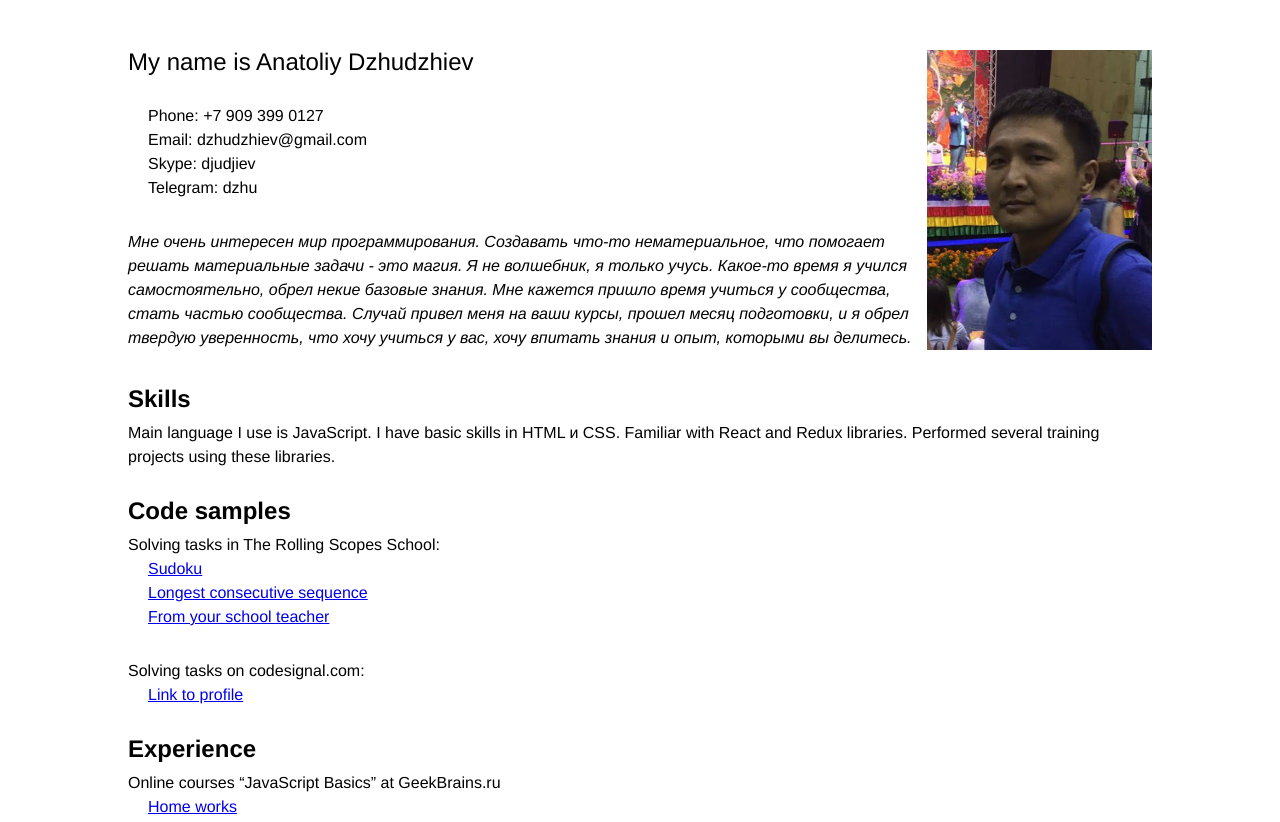
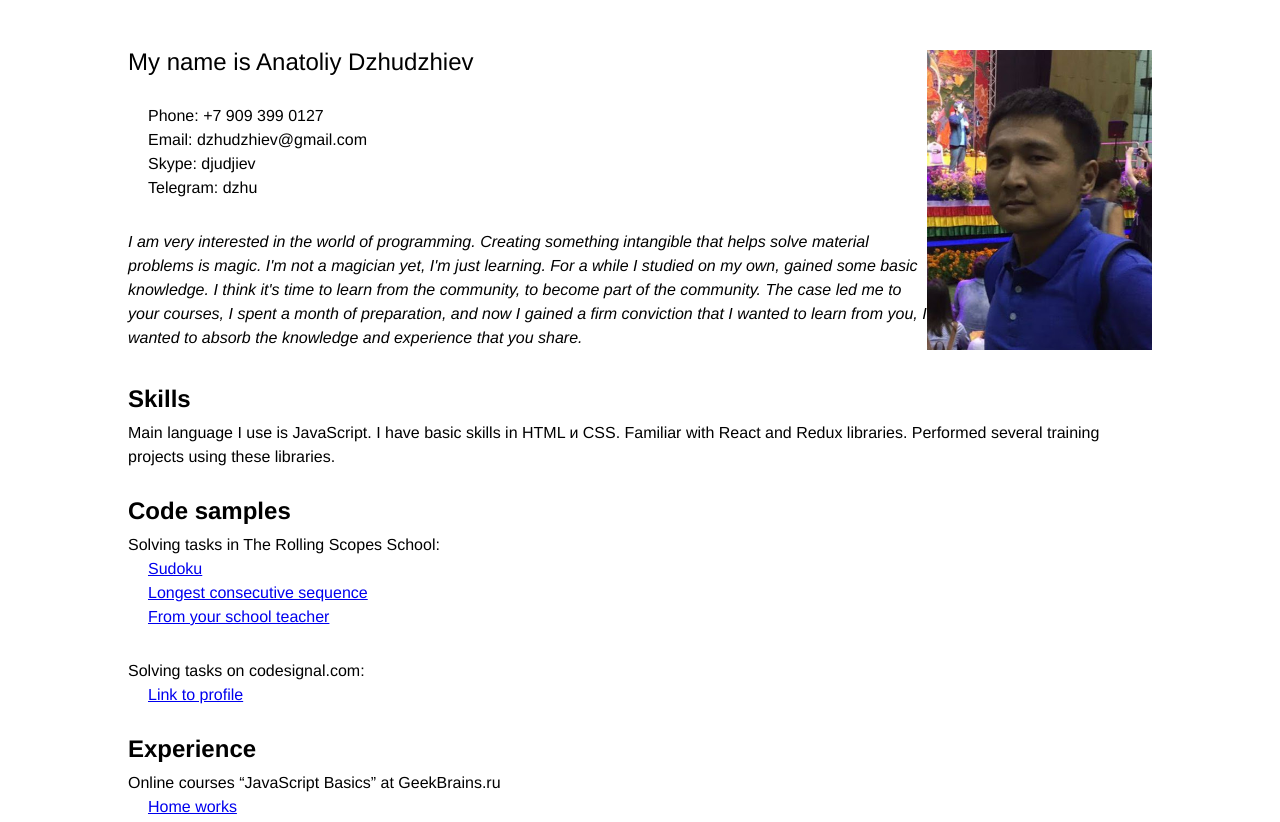
Before and after one commit to dzhudzhi/rsschool-codejam1-cv, a plain HTML site: page index.html in a window 1280 px wide. Shown: the top 822 px of the page. Drawn offline with Linux system fonts and the light colour scheme.

Commit message:
feat: translate to english objective section

```diff
--- a/index.html
+++ b/index.html
@@ -17,7 +17,8 @@
                     <li>Skype: djudjiev</li>
                     <li>Telegram: dzhu</li>
                 </ul>
-                <p class="objective">Мне очень интересен мир программирования. Создавать что-то нематериальное, что помогает решать материальные задачи - это магия. Я не волшебник, я только учусь. Какое-то время я учился самостоятельно, обрел некие базовые знания. Мне кажется пришло время учиться у сообщества, стать частью сообщества. Случай привел меня на ваши курсы, прошел месяц подготовки, и я обрел твердую уверенность, что хочу учиться у вас, хочу впитать знания и опыт, которыми вы делитесь.</p>
+                <p class="objective">I am very interested in the world of programming.
+                    Creating something intangible that helps solve material problems is magic. I'm not a magician yet, I'm just learning. For a while I studied on my own, gained some basic knowledge. I think it's time to learn from the community, to become part of the community. The case led me to your courses, I spent a month of preparation, and now I gained a firm conviction that I wanted to learn from you, I wanted to absorb the knowledge and experience that you share.</p>
             </div>
             <div class="photo">
                 <img src="photo.jpg" alt="photo">
```
